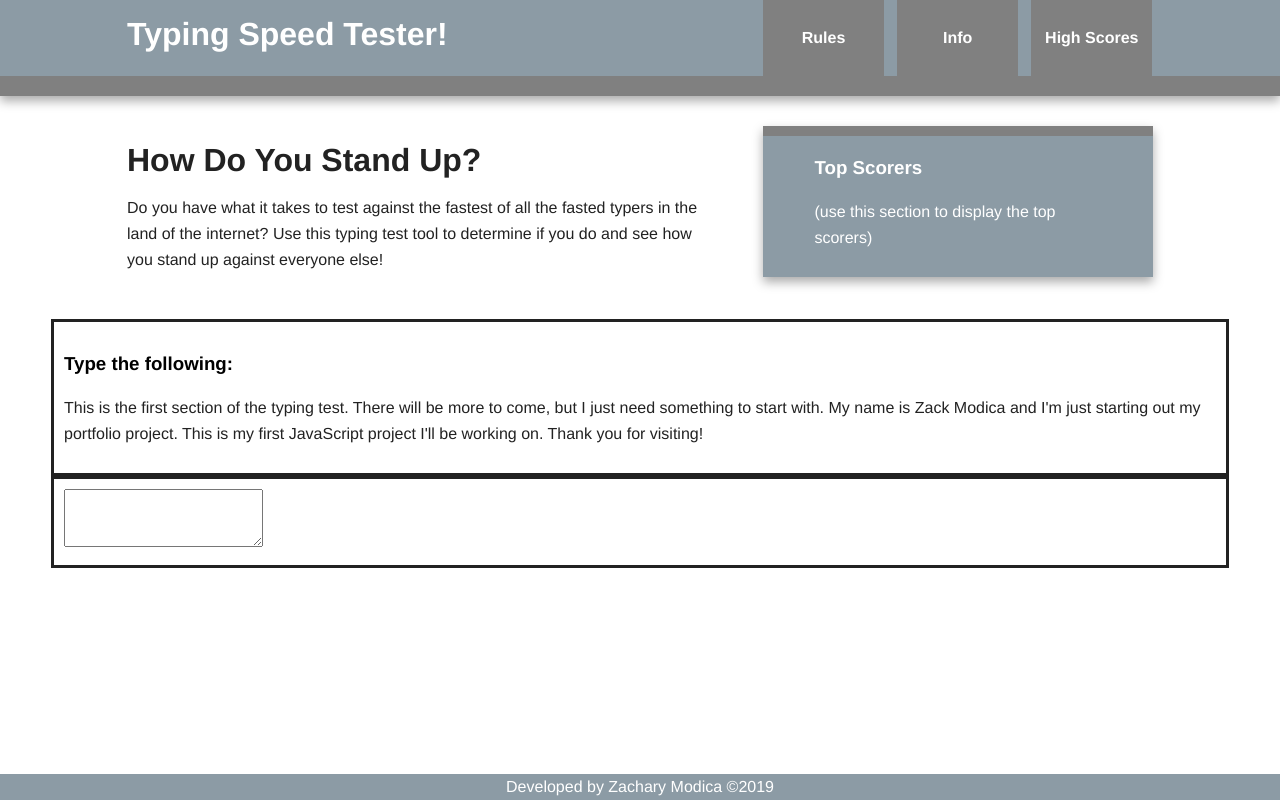
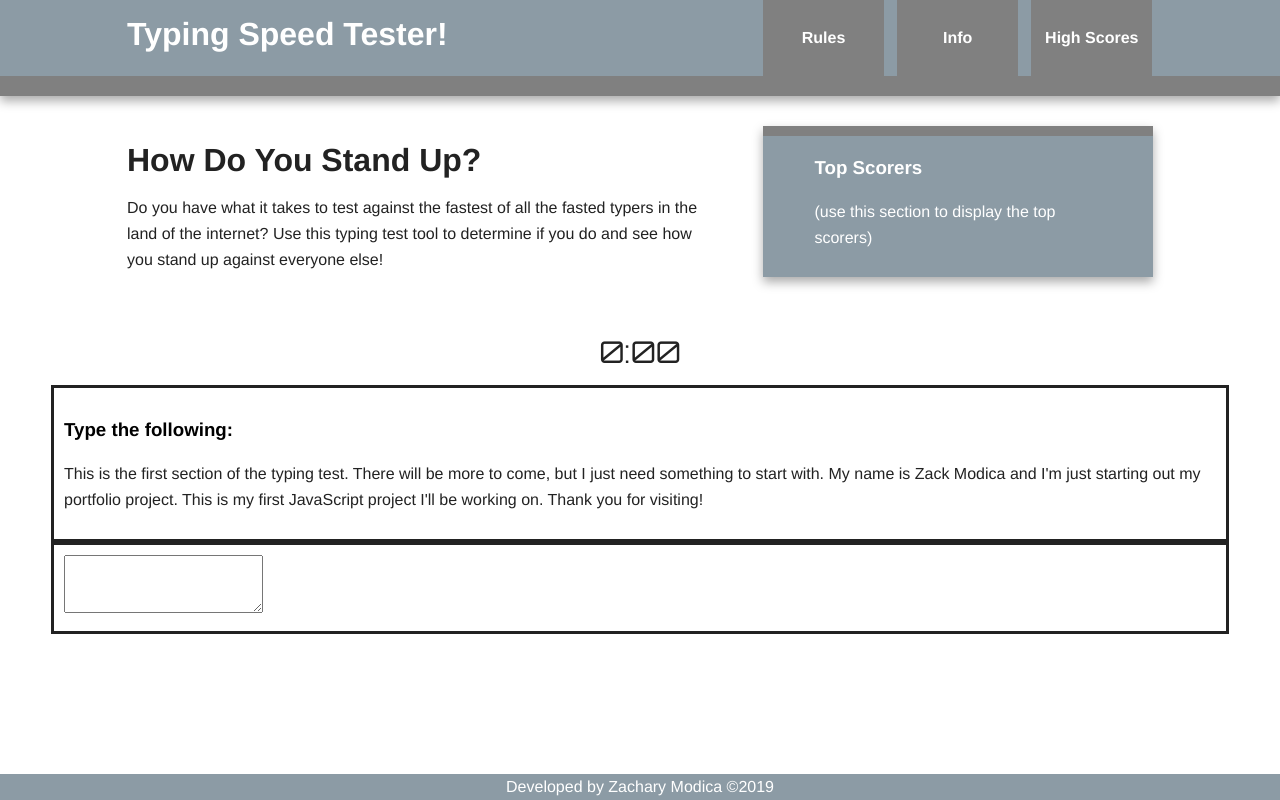
Before and after one commit to ziggybrew/SpeedTester, a plain HTML site: page index.html in a window 1280 px wide. Drawn offline with nearby package versions, Linux system fonts and the light colour scheme.

Commit message:
Implemented timer

```diff
--- a/css/main.css
+++ b/css/main.css
@@ -166,6 +166,14 @@ nav a:hover {
 
 .textTitle {
 	color: black;
+}
+
+#timer{
+	margin: 20px auto;
+	width: 600px;
+	text-align: center;
+	font-size: 30px;
+	font-family: 'Orbitron', sans-serif;
 }
 
 
--- a/index.html
+++ b/index.html
@@ -10,6 +10,7 @@
         <meta name="description" content="">
         <meta name="viewport" content="width=device-width, initial-scale=1">
         <link rel="apple-touch-icon" href="apple-touch-icon.png">
+		<link href="https://fonts.googleapis.com/css?family=Orbitron&display=swap" rel="stylesheet">
 
         <link rel="stylesheet" href="css/normalize.min.css">
         <link rel="stylesheet" href="css/main.css">
@@ -52,6 +53,9 @@
                 </aside>
 
             </div> <!-- #main -->
+			<div>
+				<p id="timer">0:00</p>
+			</div>
 			<div class="test">
 				<h3 class="textTitle">Type the following:</h3>
 				<p>
--- a/js/speedTest.js
+++ b/js/speedTest.js
@@ -0,0 +1,7 @@
+function timer() {
+    //timer to be shown to user as they type
+}
+
+function speedCal() {
+    //will calculate the user's speed
+}
```
